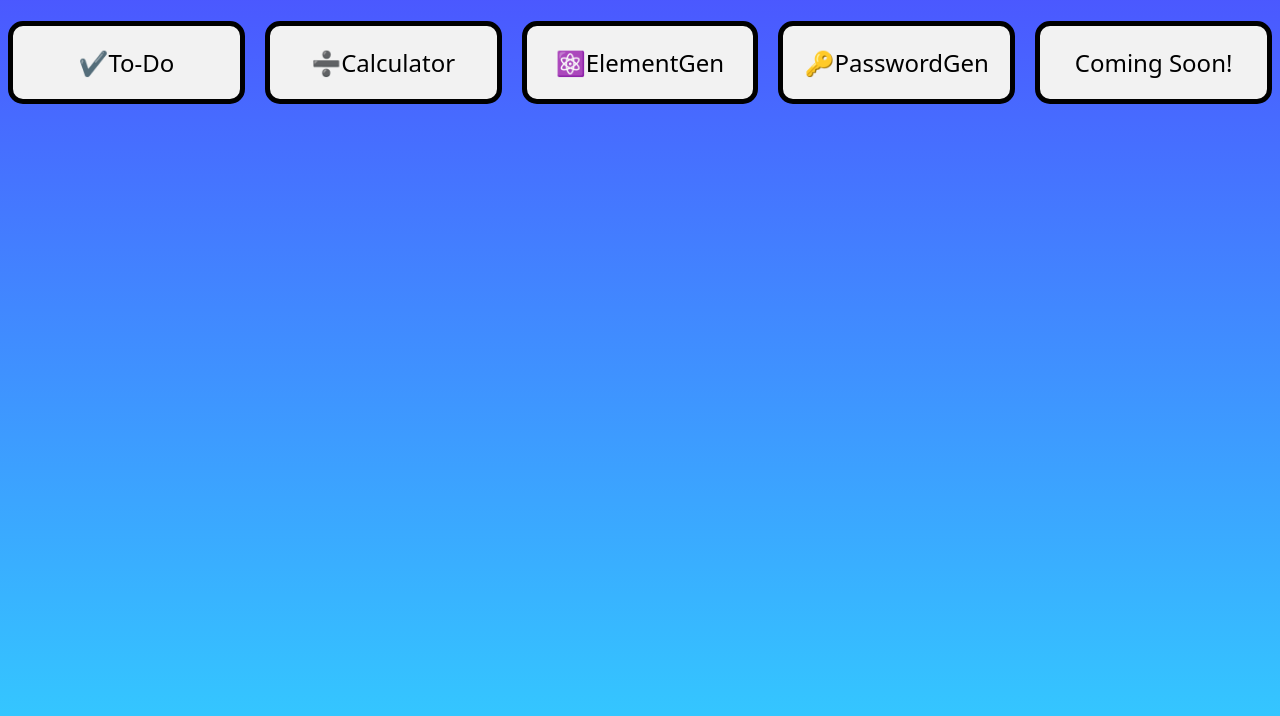
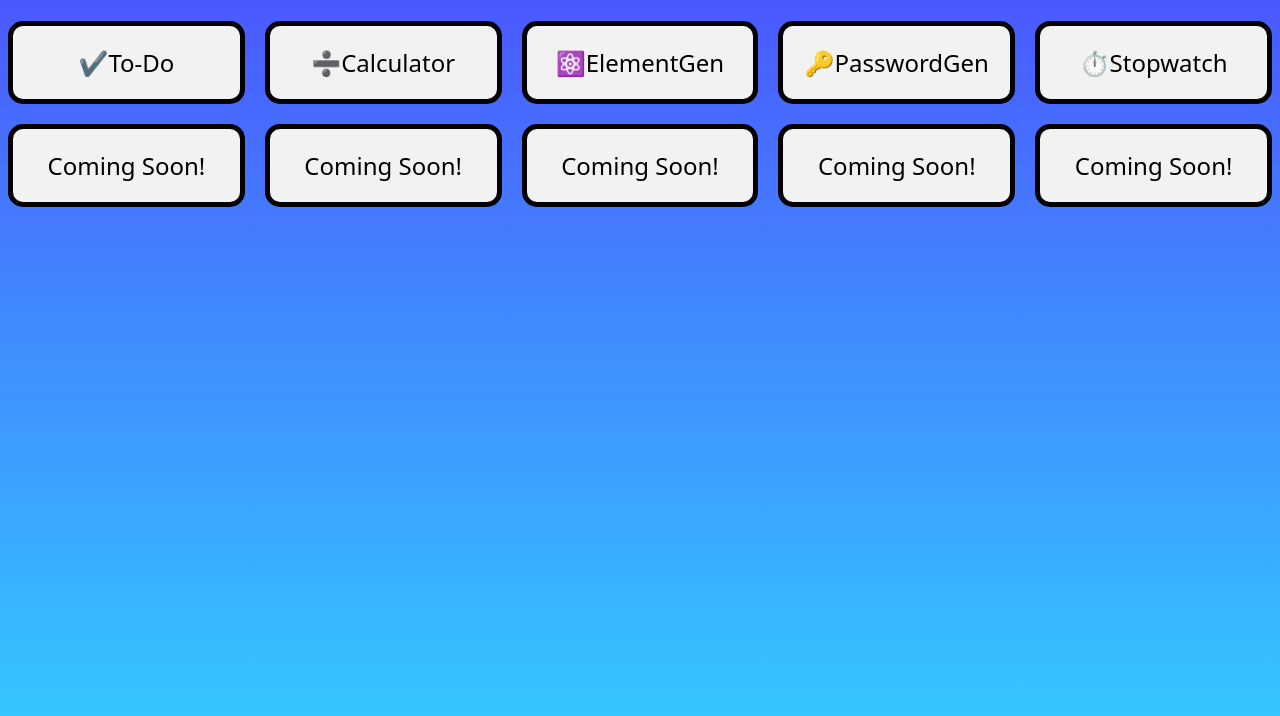
Before and after one commit to Sfinford/Viviro-Dashboard, a plain HTML site: page index.html in a window 1280 px wide. Shown: the part 76-792 px from the top of the page. Drawn offline with Linux system fonts and the light colour scheme.

Commit message:
Add files via upload

```diff
--- a/index.html
+++ b/index.html
@@ -21,6 +21,21 @@
         <a href="https://sfinford.github.io/Viviro-PasswordGen/">🔑PasswordGen</a>
       </div>
       <div class="box">
+        <a href="https://sfinford.github.io/Viviro-Stopwatch/">⏱️Stopwatch</a>
+      </div>
+      <div class="box">
+        <a>Coming Soon!</a>
+      </div>
+      <div class="box">
+        <a>Coming Soon!</a>
+      </div>
+      <div class="box">
+        <a>Coming Soon!</a>
+      </div>
+      <div class="box">
+        <a>Coming Soon!</a>
+      </div>
+      <div class="box">
         <a>Coming Soon!</a>
       </div>
     <script src="script.js"></script>
```
